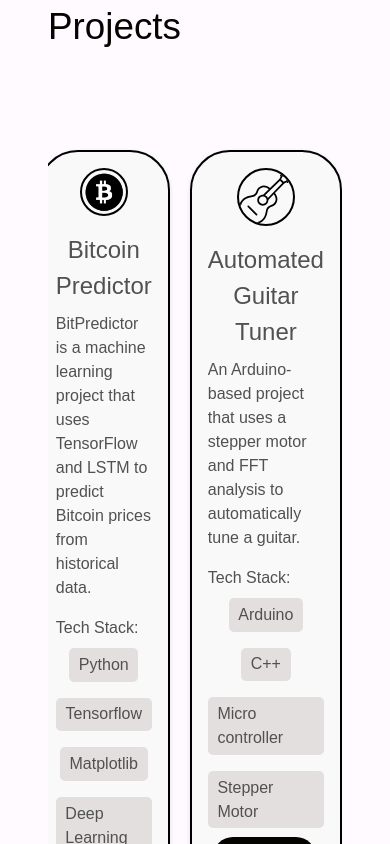
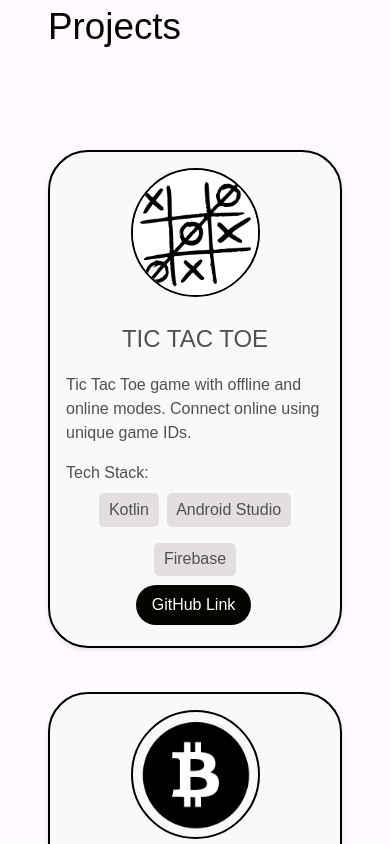
Before and after one commit to Milind-Ranjan/Milind-Ranjan-Portfollio, a Nuxt app: page / in a window 390 px wide. Shown: the part 3160-4004 px from the top of the page. Built offline with nearby package versions, Linux system fonts and the light colour scheme; a web font is replaced by a local one.

Commit message:
project section improved for mobile view

```diff
--- a/components/ProjectsSection.vue
+++ b/components/ProjectsSection.vue
@@ -65,31 +65,28 @@ export default {
 
 <style scoped>
 .projects {
-  padding: 0 1rem; /* Reduce padding on smaller screens */
-}
-.projects{
   padding: 0 1rem; /* Add equal padding on left and right */
-  max-width: 1200px; /* Optional: limit the max width to prevent it from being too wide on larger screens */
+  max-width: 1200px; /* Limit the max width to prevent it from being too wide */
   margin: 0 auto; /* Center align the section */
 }
+
 .projects h2 {
   position: relative;
   text-align: left;
   margin-top: 5rem;
   font-size: 2.3rem;
-  margin-bottom: 5rem; /* Remove bottom margin to prevent space between heading and underscore */
+  margin-bottom: 5rem; /* Space between heading and content */
 }
 
 .project-cards {
-  display: flex;
-  overflow-x: auto; /* Enables horizontal scrolling */
+  display: flex; /* Use flexbox for layout */
+  flex-wrap: wrap; /* Allow cards to wrap to the next line */
+  justify-content: space-between; /* Space between cards */
   padding: 1rem 0; /* Optional padding for aesthetics */
-  scroll-behavior: smooth; /* Smooth scrolling */
 }
 
 .project-card {
-  flex: 0 0 calc(50% - 1rem); /* Two cards in a row */
-  margin-bottom: 1rem; /* Space below cards */
+  flex: 0 0 calc(50% - 1rem); /* Two cards in a row with some margin */
   background-color: #f9f9f9;
   border: 2px solid black;
   box-shadow: 0 2px 5px rgba(0, 0, 0, 0.1);
@@ -99,8 +96,7 @@ export default {
   flex-direction: column;
   justify-content: space-between;
   height: 100%; /* Ensure the card takes the full available height */
-  position: relative;
-  text-align: center; /* Optional: If you want all content centered */
+  margin-bottom: 2rem; /* Space below each card */
 }
 
 .project-card img {
@@ -111,18 +107,18 @@ export default {
   margin: 0 auto 1rem; /* Center the image and add space below */
 }
 
-.project-card h3 { /* Space above and below the heading */
+.project-card h3 {
   color: #515151;
   align-self: center;
   font-size: 1.5rem;
+  margin: 0.5rem 0; /* Space above and below the heading */
 }
 
 .project-card p {
   margin: 0.5rem 0; /* Space above and below the description */
-  flex-grow: 1; /* Allow description to take up available space */
   line-height: 1.5; /* Improve readability of the text */
   text-align: left;
-  overflow: hidden;
+  flex-grow: 1; /* Allow description to take up available space */
 }
 
 .project-links {
@@ -142,9 +138,11 @@ export default {
   margin-right: 0.5rem; /* Space between buttons */
   text-decoration: none;
 }
+
 .btn:hover {
   background-color: #515151; /* Darker color on hover */
 }
+
 .tech-stack {
   margin-top: 0.5rem;
   text-align: left;
@@ -161,14 +159,19 @@ export default {
 
 .tech-stack li {
   margin: 0; /* Remove vertical margins */
-  margin-top: 1%;
   text-align: left;
   padding: 0.2rem 0.5rem; /* Add padding around items */
   background-color: #e3dfdf; /* Background color for tech stack items */
   border-radius: 5px; /* Rounded corners for each tech item */
 }
 
-@media (max-width: 768px) { /* Adjust for mobile devices */
+/* Media queries for mobile devices */
+@media (max-width: 768px) {
+  .project-card {
+    flex: 0 0 100%; /* Make cards full width on mobile */
+    margin-bottom: 1.5rem; /* Space between stacked cards */
+  }
+
   .tech-stack ul {
     justify-content: center; /* Center align the items */
   }
```
